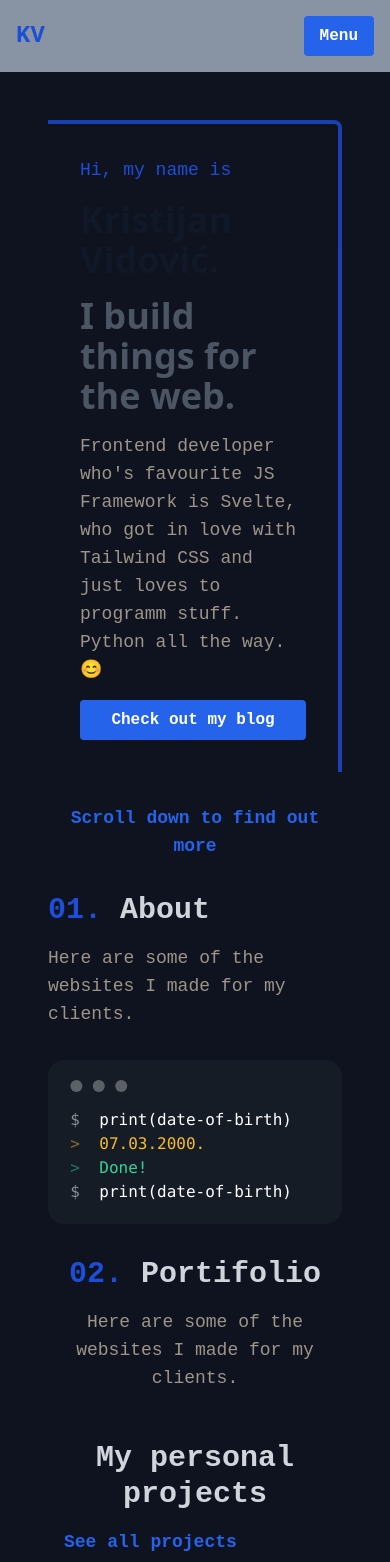
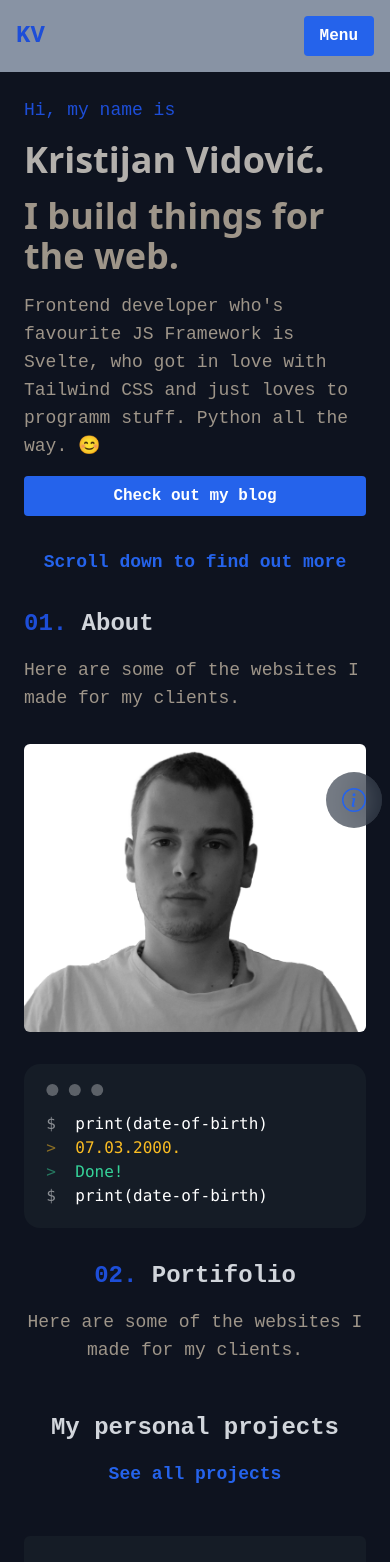
Before and after one commit to Kristijan007v/app, a Next.js app: page / in a window 390 px wide. Shown: the top 1562 px of the page. Built offline with nearby package versions, Linux system fonts and the light colour scheme.

Commit message:
Improved font size on all screen sizes, improved hero section display on mobile, fixed known bugs

```diff
--- /dev/null
+++ b/components/Buttons/InfoButton.js
@@ -0,0 +1,10 @@
+import React from "react";
+import InfoIcon from "../Icons/InfoIcon";
+
+export default function InfoButton() {
+  return (
+    <span className="fixed bottom-4 right-2 rounded-full bg-gray-800/60 p-4 backdrop-blur-xl">
+      <InfoIcon />
+    </span>
+  );
+}
--- a/components/Footer/Footer.js
+++ b/components/Footer/Footer.js
@@ -11,7 +11,7 @@ export default function Footer() {
         <InstagramIcon />
         <LinkedinIcon />
       </div>
-      <p className="text-xl font-semibold text-gray-600 dark:text-graySpecial">
+      <p className="text-md font-semibold text-gray-600 dark:text-graySpecial md:text-lg lg:text-xl">
         Designed and made by Kristijan Vidović
       </p>
     </footer>
--- /dev/null
+++ b/components/Icons/InfoIcon.js
@@ -0,0 +1,17 @@
+import React from "react";
+import { IconContext } from "react-icons";
+import { BsInfoCircle } from "react-icons/bs";
+
+export default function InfoIcon() {
+  return (
+    <>
+      <IconContext.Provider
+        value={{
+          className: "text-2xl text-blue-600",
+        }}
+      >
+        <BsInfoCircle />
+      </IconContext.Provider>
+    </>
+  );
+}
--- a/components/Sections/About/About.js
+++ b/components/Sections/About/About.js
@@ -1,5 +1,6 @@
 import React from "react";
 import SectionHeading from "../../SectionHeading/SectionHeading";
+import Image from "next/image";
 
 export default function About() {
   return (
@@ -10,6 +11,16 @@ export default function About() {
         desciption={"Here are some of the websites I made for my clients."}
         align={"left"}
       />
+      <div className="relative h-72 w-full">
+        <Image
+          priority
+          className="rounded-md grayscale"
+          alt={"Article Image"}
+          src={"/images/my_photo.webp"}
+          layout="fill"
+          objectFit="cover"
+        />
+      </div>
       <div className="mockup-code bg-secondaryGray">
         <pre data-prefix="$">
           <code>print(date-of-birth)</code>
--- a/components/Sections/HeroHeader/HeroHeader.js
+++ b/components/Sections/HeroHeader/HeroHeader.js
@@ -6,18 +6,18 @@ import LinkDefault from "../../LinkDefault/LinkDefault";
 export default function HeroHeader() {
   return (
     <>
-      <div className="flex flex-col space-y-4 rounded-tr-lg border-t-4 border-r-4 border-blue-700/80 p-8">
+      <div className="flex flex-col space-y-4 rounded-tr-lg md:border-t-4 md:border-r-4 md:border-blue-700/80 md:p-8">
         <p className="special text-lg lg:text-xl">Hi, my name is</p>
-        <h1 className="font-sans text-4xl font-extrabold text-gray-900 dark:text-gray-300 lg:text-6xl">
+        <h1 className="font-sans text-4xl font-extrabold text-headingPrimary lg:text-6xl">
           Kristijan Vidović.
         </h1>
-        <h2 className="font-sans text-4xl font-extrabold text-gray-600 dark:text-gray-500 lg:text-6xl">
+        <h2 className="font-sans text-4xl font-extrabold text-headingSecondary lg:text-6xl">
           I build things for the web.
         </h2>
         <p className="p__default">
-          Frontend developer who's favourite JS Framework is Svelte, who got in
-          love with Tailwind CSS and just loves to programm stuff. Python all
-          the way. 😊
+          Frontend developer who&apos;s favourite JS Framework is Svelte, who
+          got in love with Tailwind CSS and just loves to programm stuff. Python
+          all the way. 😊
         </p>
         <ButtonDefault text={"Check out my blog"} />
       </div>
--- a/components/Sections/Projects/Projects.js
+++ b/components/Sections/Projects/Projects.js
@@ -28,7 +28,11 @@ export default function Projects() {
       />
       <div className="flex flex-col space-y-4 p-4 text-center">
         <h2 className="heading__default__2">My personal projects</h2>
-        <LinkDefault href="/projects" text="See all projects" />
+        <LinkDefault
+          href="/projects"
+          text="See all projects"
+          align={"center"}
+        />
       </div>
       <section className="grid grid-cols-1 gap-4 md:grid-cols-2">
         {project &&
--- a/components/Skeleton/Skeleton.js
+++ b/components/Skeleton/Skeleton.js
@@ -2,6 +2,7 @@ import Navigation from "../Navigation/Navigation";
 import ErrorBoundary from "../ErrorBoundary/ErrorBoundary";
 import ContactForm from "../ContactForm/ContactForm";
 import Footer from "../Footer/Footer";
+import InfoButton from "../Buttons/InfoButton";
 
 export default function Skeleton({ children }) {
   return (
@@ -20,6 +21,9 @@ export default function Skeleton({ children }) {
       <ErrorBoundary moduleName={"Footer"}>
         <Footer />
       </ErrorBoundary>
+
+      {/* Fixed buttons */}
+      <InfoButton />
     </>
   );
 }
--- a/styles/globals.css
+++ b/styles/globals.css
@@ -16,7 +16,7 @@ body {
 }
 
 .container {
-  @apply m-auto w-full p-6;
+  @apply m-auto w-full;
 }
 
 /* Custom styles */
@@ -32,7 +32,7 @@ body {
 }
 
 .heading__default__2 {
-  @apply text-3xl font-semibold text-gray-300;
+  @apply text-2xl font-semibold text-gray-300 md:text-3xl lg:text-4xl;
 }
 
 .heading__default_3 {
@@ -72,7 +72,7 @@ body {
 
 /* Icons */
 .icon__social {
-  @apply text-5xl font-semibold text-gray-600 hover:cursor-pointer hover:text-blue-600 dark:text-graySpecial;
+  @apply text-4xl font-semibold text-gray-600 hover:cursor-pointer hover:text-blue-600 dark:text-graySpecial md:text-5xl;
 }
 
 .icon__special {
--- a/tailwind.config.js
+++ b/tailwind.config.js
@@ -15,6 +15,8 @@ module.exports = {
         graySpecial: "#9e9589",
         grayP: "#cecac3",
         special: "#30416b",
+        headingPrimary: "#b3b0ac",
+        headingSecondary: "#9e9589",
       },
     },
   },
```
Also changed, not shown: public/images/my_photo.webp (added).
